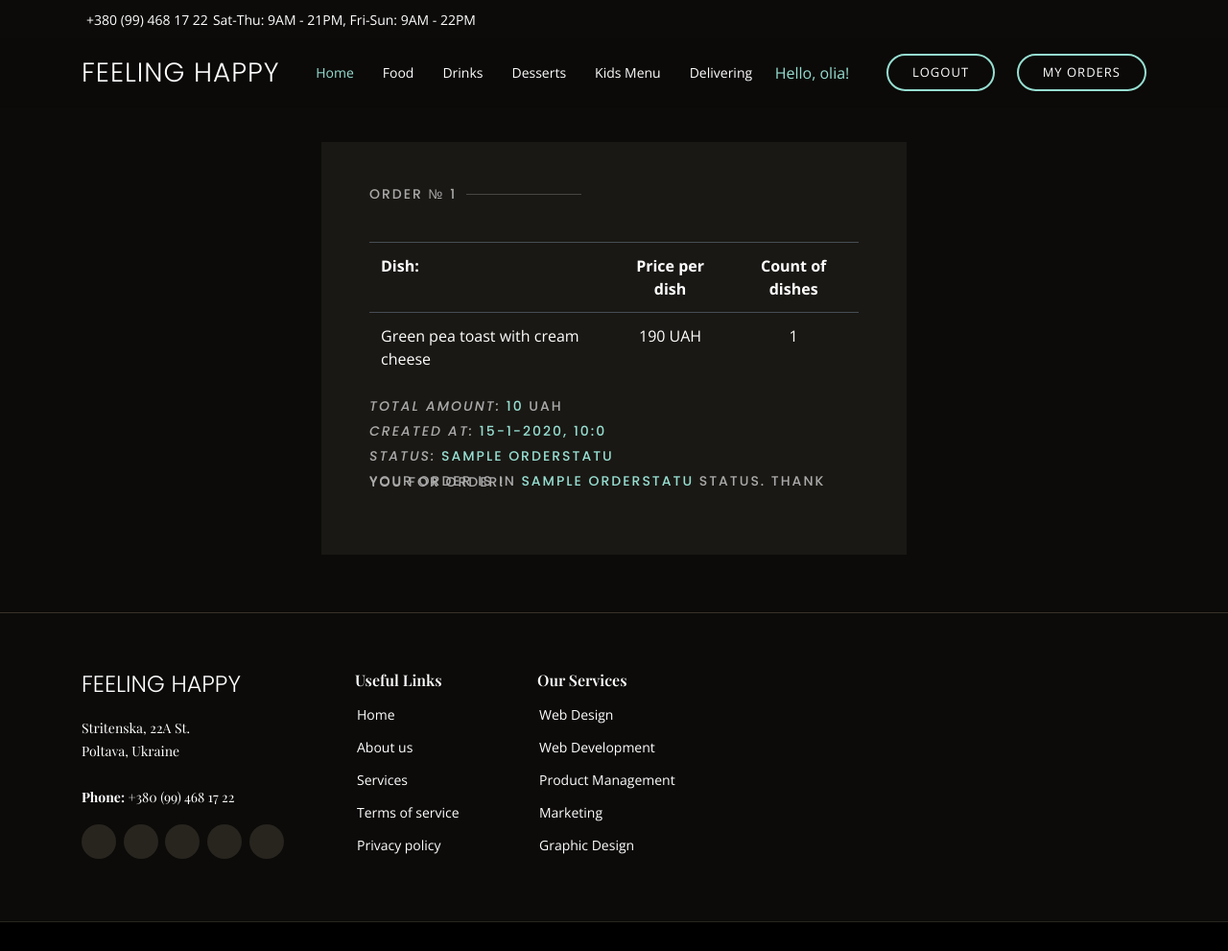
After one commit to OlhaTryhub/cafe-web-site, a Django app: page /order/order_detail/1/confirm_by_user/ in a window 1280 px wide. The commit adds this page. Shown: the whole page at 96% size. Run offline with Django 4.2, Linux system fonts and the light colour scheme; a user stored in the database is signed in; data comes from the database, SQL or seed files in the repository; tables that the repository leaves empty hold one stand-in row (values such as "Sample post"); some libraries are stand-ins or nearby versions; some web fonts are replaced.

Commit message:
Add functionality for creating and editing orders by users

```diff
--- a/Cafe_feeling_happy/urls.py
+++ b/Cafe_feeling_happy/urls.py
@@ -9,6 +9,7 @@ urlpatterns = [
     path("admin/", admin.site.urls),
     path("", index, name="index"),
     path("dish/", include("dish.urls", namespace="dish")),
+    path("order/", include("order.urls", namespace="order")),
     path("user/", include("user.urls", namespace="user")),
     path("accounts/", include("django.contrib.auth.urls")),
 ] + static(settings.STATIC_URL, document_root=settings.STATIC_ROOT)
--- a/dish/urls.py
+++ b/dish/urls.py
@@ -1,10 +1,11 @@
 from django.urls import path
 
-from dish.views import dish_type_view, DishDetailView
+from dish.views import dish_type_view, DishDetailView, add_dish_to_users_order_view
 
 urlpatterns = [
     path("<str:dish_type>/", dish_type_view, name="dish-list"),
-    path("details/<int:pk>/", DishDetailView.as_view(), name="dish-detail")
+    path("details/<int:pk>/", DishDetailView.as_view(), name="dish-detail"),
+    path("details/<int:pk>/add_to_order/", add_dish_to_users_order_view, name="add-to-order"),
 ]
 
 app_name = "dish"
--- /dev/null
+++ b/order/forms.py
@@ -0,0 +1,10 @@
+from django import forms
+from django.core.exceptions import ValidationError
+
+from order.models import Order
+
+
+class OrderConfirmByUserForm(forms.ModelForm):
+    class Meta:
+        model = Order
+        fields = ["address"]
--- a/order/models.py
+++ b/order/models.py
@@ -16,8 +16,10 @@ class OrderStatus(models.Model):
 class Order(models.Model):
     user = models.ForeignKey(to=User, on_delete=models.CASCADE)
     status = models.ForeignKey(to=OrderStatus, on_delete=models.DO_NOTHING)
+    dishes = models.ManyToManyField(to=Dish, through="OrderDish")
     making_datetime = models.DateTimeField()
-    total_amount = models.DecimalField(max_digits=4, decimal_places=2)
+    total_amount = models.PositiveIntegerField()
+    address = models.CharField(max_length=255, blank=True)
 
     def __str__(self) -> str:
         return (f"{self.id} Status: {self.status.name} "
--- /dev/null
+++ b/order/urls.py
@@ -0,0 +1,17 @@
+from django.urls import path
+
+from order.views import (add_dish_to_users_order_view,
+                         remove_dish_from_users_order_view,
+                         OrderListView,
+                         OrderDetailView,
+                         OrderConfirmByUserView)
+
+urlpatterns = [
+    path("order_list/", OrderListView.as_view(), name="order-list"),
+    path("order_detail/<int:pk>/", OrderDetailView.as_view(), name="order-detail"),
+    path("order_detail/<int:pk>/add_dish/", add_dish_to_users_order_view, name="order-detail-add"),
+    path("<int:pk>/remove_dish/", remove_dish_from_users_order_view, name="order-detail-remove"),
+    path("order_detail/<int:pk>/confirm_by_user/", OrderConfirmByUserView.as_view(), name="confirm-order-by-user"),
+]
+
+app_name = "order"
--- a/order/views.py
+++ b/order/views.py
@@ -1,3 +1,116 @@
-from django.shortcuts import render
+from datetime import datetime
 
-# Create your views here.
+from django.contrib.auth.decorators import login_required
+from django.contrib.auth.mixins import LoginRequiredMixin
+from django.db.models import QuerySet
+from django.http import HttpRequest, HttpResponseRedirect, HttpResponse
+from django.shortcuts import render, get_object_or_404
+from django.urls import reverse_lazy, reverse
+from django.views import generic
+
+from dish.models import Dish
+from order.forms import OrderConfirmByUserForm
+from order.models import Order, OrderStatus, OrderDish
+from user.models import User
+
+
+def get_or_create_order_credentials(request: HttpRequest, pk: int) -> dict:
+    user = User.objects.get(id=request.user.id)
+    status = OrderStatus.objects.filter(name="creation").first()
+    order = Order.objects.filter(user=user, status=status).first()
+    dish = Dish.objects.get(id=pk)
+    order_dish = OrderDish.objects.filter(dish=dish, order=order).first()
+    return {
+        "user": user,
+        "status": status,
+        "order": order,
+        "dish": dish,
+        "order_dish": order_dish
+    }
+
+
+def add_dish_to_users_order(request: HttpRequest,
+                            pk: int) -> tuple:
+    queryset_dict = get_or_create_order_credentials(request, pk)
+
+    if not queryset_dict["order"]:
+        queryset_dict["order"] = Order.objects.create(
+            user=queryset_dict["user"],
+            status=queryset_dict["status"],
+            making_datetime=datetime.now(),
+            total_amount=0
+        )
+    if not queryset_dict["order_dish"]:
+        queryset_dict["order_dish"] = OrderDish.objects.create(
+            dish=queryset_dict["dish"],
+            order=queryset_dict["order"],
+            dish_count=1
+        )
+    else:
+        queryset_dict["order_dish"].dish_count = queryset_dict[
+                                                     "order_dish"
+                                                 ].dish_count + 1
+        queryset_dict["order_dish"].save()
+    queryset_dict["order"].total_amount += queryset_dict["dish"].price
+    queryset_dict["order"].save()
+    return queryset_dict["order"].id, queryset_dict["dish"].id
+
+
+class OrderListView(LoginRequiredMixin, generic.ListView):
+    model = Order
+    template_name = "order/order_list.html"
+    context_object_name = "order_list"
+
+    def get_queryset(self) -> QuerySet:
+        user = User.objects.get(id=self.request.user.id)
+        queryset = Order.objects.filter(user=user).order_by("status")
+        return queryset
+
+
+class OrderDetailView(generic.DetailView):
+    model = Order
+    template_name = "order/order_detail.html"
+    queryset = Order.objects.prefetch_related("dishes")
+
+
+@login_required
+def add_dish_to_users_order_view(request: HttpRequest,
+                                 pk: int) -> HttpResponseRedirect:
+    order_id, _ = add_dish_to_users_order(request, pk)
+    if order_id:
+        return HttpResponseRedirect(reverse_lazy("order:order-detail", args=[order_id]))
+    else:
+        return HttpResponseRedirect(reverse_lazy("order:order-list"))
+
+
+@login_required
+def remove_dish_from_users_order_view(request: HttpRequest,
+                                      pk: int) -> HttpResponseRedirect:
+    queryset_dict = get_or_create_order_credentials(request, pk)
+    queryset_dict["order_dish"].dish_count -= 1
+    queryset_dict["order_dish"].save()
+    queryset_dict["order"].total_amount -= queryset_dict["dish"].price
+    queryset_dict["order"].save()
+    if queryset_dict["order_dish"].dish_count == 0:
+        queryset_dict["order_dish"].delete()
+        if not OrderDish.objects.filter(order=queryset_dict["order"]):
+            queryset_dict["order"].delete()
+            return HttpResponseRedirect(reverse_lazy("order:order-list"))
+    return HttpResponseRedirect(reverse_lazy("order:order-detail", args=[queryset_dict["order"].id]))
+
+
+class OrderConfirmByUserView(LoginRequiredMixin, generic.UpdateView):
+    model = Order
+    form_class = OrderConfirmByUserForm
+    template_name = 'order/order_detail.html'
+
+    def get_object(self, queryset=None):
+        return get_object_or_404(Order, pk=self.kwargs.get('pk'))
+
+    def get_success_url(self):
+        return reverse('order:order-detail', kwargs={'pk': self.object.pk})
+
+    def form_valid(self, form):
+        self.object.status = OrderStatus.objects.filter(name="processing").first()
+        self.object.save()
+        return HttpResponseRedirect(self.get_success_url())
--- a/static/assets/css/style.css
+++ b/static/assets/css/style.css
@@ -650,6 +650,28 @@ section {
   font-family: "Poppins", sans-serif;
 }
 
+.order-row p {
+  font-size: 14px;
+  font-weight: 500;
+  line-height: 1px;
+  margin: 25px 0;
+  letter-spacing: 2px;
+  text-transform: uppercase;
+  color: #aaaaaa;
+  font-family: "Poppins", sans-serif;
+}
+
+.order-row b {
+  font-size: 14px;
+  font-weight: 500;
+  line-height: 1px;
+  margin: 25px 0;
+  letter-spacing: 2px;
+  text-transform: uppercase;
+  color: #96DED1;
+  font-family: "Poppins", sans-serif;
+}
+
 .section-title h2::after {
   content: "";
   width: 120px;
@@ -1712,3 +1734,16 @@ section {
   font-size: 13px;
   color: #fff;
 }
+
+.form-control {
+  margin-bottom: 40px;
+  background: transparent;
+  height: 50px;
+  color: black !important;
+  border: 1px solid #96DED1;
+  border-radius: 40px;
+  padding-left: 20px;
+  padding-right: 20px;
+  -webkit-transition: 0.3s;
+  -o-transition: 0.3s;
+  transition: 0.3s; }
--- a/templates/dish/dish_detail.html
+++ b/templates/dish/dish_detail.html
@@ -34,12 +34,11 @@
                 {% if not user.is_authenticated %}
                   <a href="{% url 'login' %}" class="book-a-table-btn scrollto d-none d-lg-flex">Add to order</a>
                 {% else %}
-{#                  <a href="{% url 'confirm-dish-amount' %}" class="book-a-table-btn scrollto d-none d-lg-flex">Add to order</a>#}
-                  <a href="#confirm-amount" class="book-a-table-btn scrollto d-none d-lg-flex">Add to order</a>
+                  <a href="{% url 'dish:add-to-order' pk=dish.id %}" class="book-a-table-btn scrollto d-none d-lg-flex">Add to order</a>
                 {% endif %}
                   {% if user.is_superuser %}
                     <a href="#delete-dish" class="book-a-table-btn scrollto d-none d-lg-flex">Delete dish</a>
-                    <a href="#delete-dish" class="book-a-table-btn scrollto d-none d-lg-flex">Update dish</a>
+                    <a href="#Update-dish" class="book-a-table-btn scrollto d-none d-lg-flex">Update dish</a>
                   {% endif %}
                 </div>
             </div>
--- a/templates/includes/navbar.html
+++ b/templates/includes/navbar.html
@@ -11,8 +11,8 @@
 </nav>
 {% if user.is_authenticated %}
   <a href="#profile" class="nav-link scrollto">Hello, {{ user.username }}!</a>
-<a href="{% url 'logout' %}" class="book-a-table-btn scrollto d-none d-lg-flex">Logout</a>
-
+  <a href="{% url 'logout' %}" class="book-a-table-btn scrollto d-none d-lg-flex">Logout</a>
+  <a href="{% url 'order:order-list' %}" class="book-a-table-btn scrollto d-none d-lg-flex">My orders</a>
 {% else %}
 <a href="{% url 'login' %}" class="book-a-table-btn scrollto d-none d-lg-flex">Login</a>
 {% endif %}
--- /dev/null
+++ b/templates/order/order_detail.html
@@ -0,0 +1,50 @@
+{% extends "base.html" %}
+{% block title %}
+  <title>Order № {{ order.id }}</title>
+  {% endblock %}
+{% block content %}
+  <main id="main">
+  <section class="inner-page">
+  <p><div><br><br><br></div>
+
+  <div class="col-sm-6" style="margin: auto">
+  <section id="menu" class="menu section-bg" style="padding: 50px">
+  <div class="section-title"><h2>Order № {{ order.id }}</h2></div>
+    <table class="table table-dark" style="background-color: transparent">
+      <tr>
+        <th>Dish:</th>
+        <th style="text-align: center;">Price per dish</th>
+        <th style="text-align: center;">Count of dishes</th>
+      </tr>
+      {% for orderdish in order.orderdish_set.all %}
+        <tr>
+          <td>{{ orderdish.dish.name }}</td>
+          <td style="text-align: center;">{{ orderdish.dish.price }} UAH</td>
+          <td style="text-align: center;">{% if not order.address %}<a href="{% url 'order:order-detail-remove' pk=orderdish.dish.id %}">➖</a>{% endif %}   {{ orderdish.dish_count }}   {% if not order.address %}<a href="{% url 'order:order-detail-add' pk=orderdish.dish.id %}">➕</a>{% endif %}</td>
+        </tr>
+      {% endfor %}
+    </table>
+    <div class="order-row">
+      <p><i>total amount:</i> <b>{{ order.total_amount }}</b> UAH</p>
+      <p><i>created at:</i> <b>{{ order.making_datetime.day }}-{{ order.making_datetime.month }}-{{ order.making_datetime.year }}, {{ order.making_datetime.hour }}:{{ order.making_datetime.minute }}</b></p>
+      <p><i>status:</i> <b>{{ order.status }}</b></p>
+    </div>
+  <div>
+    {% if not order.address %}
+      <form action="{% url 'order:confirm-order-by-user' pk=order.id %}" method="post">
+        {% csrf_token %}
+        <label for="address">Address for delivery:</label>
+        <input type="text" name="address" class="form-control" placeholder="Address...">
+        <input type="submit" value="Submit" class="book-a-table-btn scrollto d-none d-lg-flex" style="margin: auto">
+      </form>
+      {% else %}
+      <div class="order-row">
+        <p>Your order is in <b>{{ order.status.name }}</b> status. Thank you for order!</p>
+      </div>
+    {% endif %}
+  </div>
+  </section>
+  </div>
+  </section>
+  </main>
+{% endblock %}
```
Also changed, not shown: dish/views.py (+11 -1 lines), templates/dish/dish_form.html (added, +8 -0 lines), templates/order/order_list.html (added, +33 -0 lines), dish/migrations/0003_alter_dish_price.py (added), order/migrations/0003_alter_order_total_amount.py (added), order/migrations/0004_order_dishes.py (added), order/migrations/0005_order_address.py (added).
